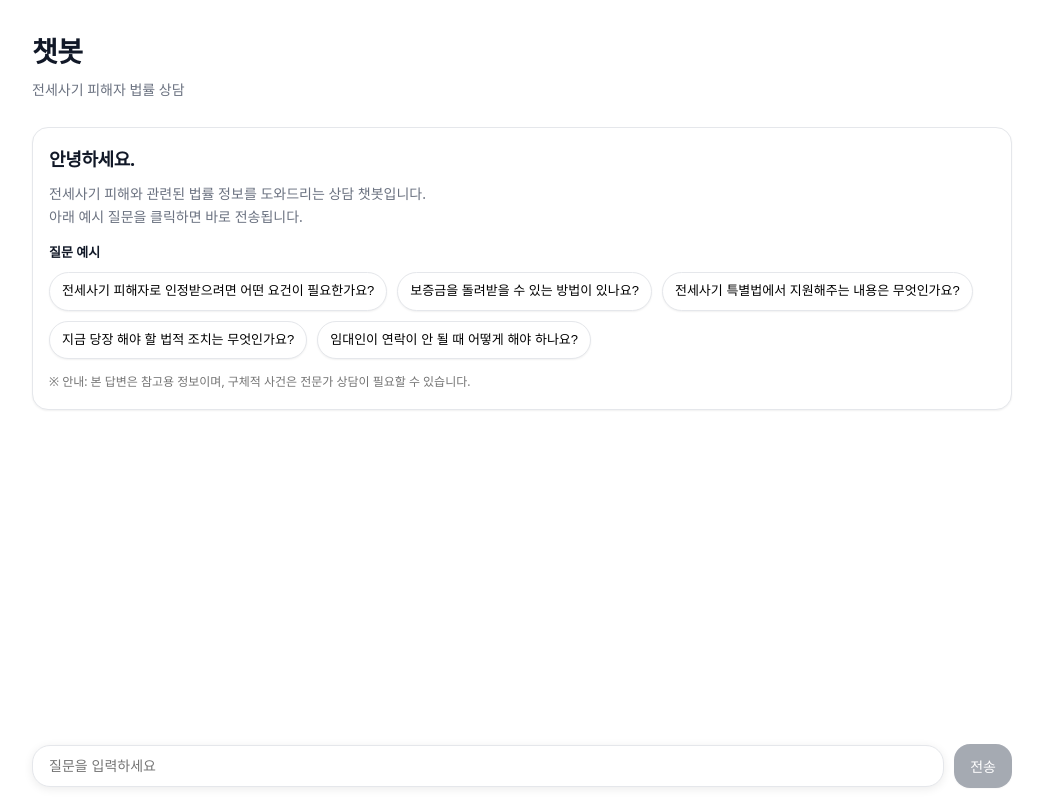
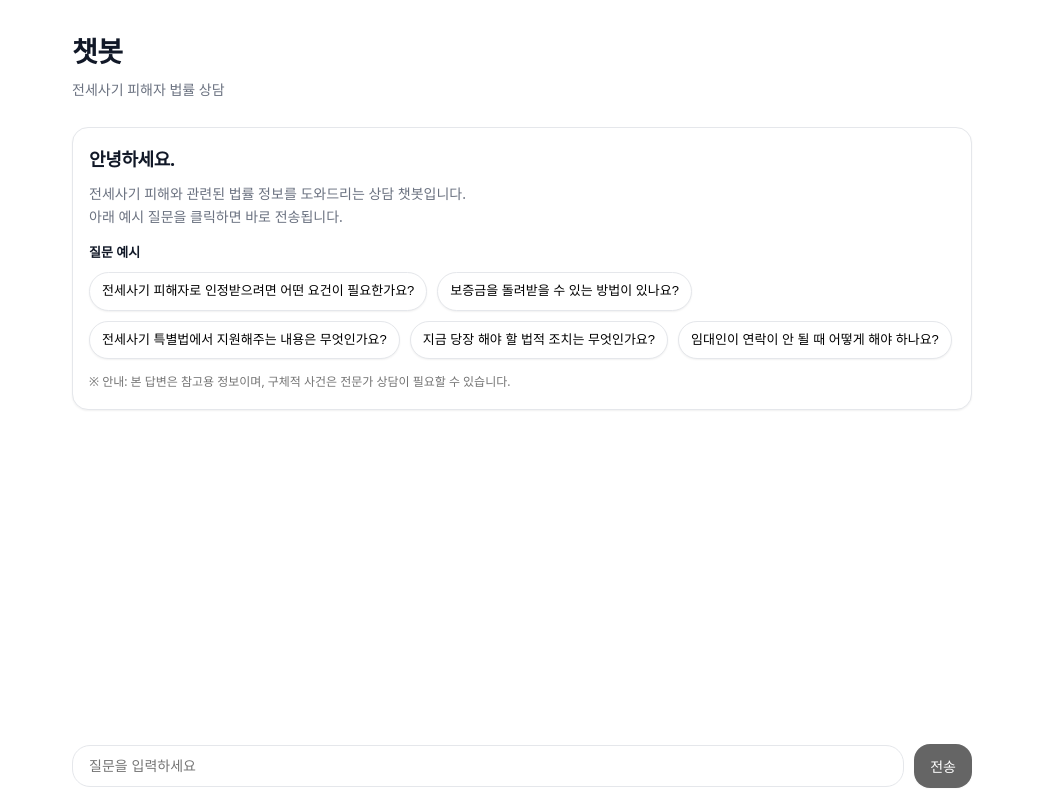
Before and after one commit to youneedpython/chatbot-law-production, a React app in the folder frontend/: page /chat/13b56b64-14df-4efa-8edf-567d80291c27 in a window 1280 px wide. Shown: the whole page, without its empty margins (118-1161 px from the left). Built offline with nearby package versions, Linux system fonts and the light colour scheme; no server answers; the HTML template or start-up script is replaced by a standard one.

Commit message:
refactor(frontend): clean up chat layout and input dock styles

```diff
--- a/frontend/src/App.css
+++ b/frontend/src/App.css
@@ -1,11 +1,11 @@
 /* =========================================================
-   App.css (FULL)
-   - No nested scroll (browser scroll only)
-   - Sticky bottom input like ChatGPT
-   - Minimal borders (dock border removed)
+   App.css (CLEAN)
+   - Browser scroll only (no nested scroll)
+   - Fixed bottom input dock (ChatGPT-like)
+   - Blank state + suggestion chips
    ========================================================= */
 
-/* ---------- Base / Reset ---------- */
+/* ---------- Theme / Tokens ---------- */
 :root{
   --bg: #ffffff;
   --panel: #ffffff;
@@ -18,35 +18,42 @@
 
   --shadow-sm: 0 1px 2px rgba(0,0,0,0.06);
   --shadow-md: 0 2px 10px rgba(0,0,0,0.08);
+
+  --container-max: 900px;
+
+  /* Bottom dock sizing */
+  --dock-bg: #ffffff;
+  --dock-pad-y: 12px;
+  --dock-pad-x: 16px;
+  --dock-gap: 10px;
+
+  /* Ensure messages are not covered by the dock */
+  --chat-bottom-space: 140px;
 }
 
+/* ---------- Reset ---------- */
 *{ box-sizing: border-box; }
 
-html, body{
-  height: auto;
-}
+html, body{ height: auto; }
 
 body{
   margin: 0;
   background: var(--bg);
   color: var(--text);
-  font-family: system-ui, -apple-system, Segoe UI, Roboto, Helvetica, Arial, "Apple SD Gothic Neo", "Noto Sans KR", "Malgun Gothic", sans-serif;
+  font-family: system-ui, -apple-system, Segoe UI, Roboto, Helvetica, Arial,
+    "Apple SD Gothic Neo", "Noto Sans KR", "Malgun Gothic", sans-serif;
   line-height: 1.55;
 }
 
-/* ---------- Page Layout ---------- */
-.page{
-  width: 100%;
-}
+/* ---------- Page / Container ---------- */
+.page{ width: 100%; }
 
-/* 중앙 폭 제한(데스크탑에서 너무 넓지 않게) */
 .container{
-  width: min(980px, calc(100% - 32px));
+  width: min(var(--container-max), calc(100% - 32px));
   margin: 0 auto;
   padding: 24px 0;
 }
 
-/* 채팅 레이아웃: 문서형(브라우저 스크롤) */
 .container.chatLayout{
   display: flex;
   flex-direction: column;
@@ -54,9 +61,7 @@ body{
 }
 
 /* ---------- Header ---------- */
-.header{
-  padding: 6px 0 2px;
-}
+.header{ padding: 6px 0 2px; }
 
 .title{
   margin: 0;
@@ -73,15 +78,7 @@ body{
 
 /* ---------- Chat Body (NO internal scroll) ---------- */
 .chatBody{
-  /* ✅ 내부 스크롤 금지: height/overflow 설정하지 않음 */
-  padding: 16px 0 130px; /* ✅ 입력창이 덮지 않도록 하단 여백 확보 */
-}
-
-.sectionLabel{
-  margin: 6px 0 12px;
-  font-size: 14px;
-  font-weight: 700;
-  color: var(--text);
+  padding: 16px 0 var(--chat-bottom-space);
 }
 
 /* ---------- Message Row / Bubble ---------- */
@@ -92,16 +89,9 @@ body{
   margin: 10px 0;
 }
 
-/* user는 우측 정렬, assistant는 좌측 정렬 */
-.msgRow.user{
-  justify-content: flex-end;
-}
+.msgRow.user{ justify-content: flex-end; }
+.msgRow.assistant{ justify-content: flex-start; }
 
-.msgRow.assistant{
-  justify-content: flex-start;
-}
-
-/* 아바타(이미지/아이콘) 영역이 있다면 */
 .avatar{
   width: 36px;
   height: 36px;
@@ -109,7 +99,6 @@ body{
   flex: 0 0 auto;
 }
 
-/* 말풍선 */
 .bubble{
   max-width: 720px;
   padding: 14px 16px;
@@ -122,33 +111,26 @@ body{
   overflow-wrap: anywhere;
 }
 
-/* 사용자 말풍선 */
 .bubble.user{
   background: var(--userBubble);
   border-color: transparent;
 }
 
-/* 어시스턴트 말풍선 */
 .bubble.assistant{
   background: var(--assistantBubble);
 }
 
-/* 말풍선 안에서 리스트/문단 가독성 */
-.bubble p{
-  margin: 0 0 10px;
-}
-.bubble p:last-child{
-  margin-bottom: 0;
-}
+.bubble p{ margin: 0 0 10px; }
+.bubble p:last-child{ margin-bottom: 0; }
+
 .bubble ul, .bubble ol{
   margin: 8px 0 8px 20px;
   padding: 0;
 }
-.bubble li{
-  margin: 4px 0;
-}
 
-/* 복사 버튼(있다면) */
+.bubble li{ margin: 4px 0; }
+
+/* Copy button (optional) */
 .copyBtn{
   display: inline-flex;
   align-items: center;
@@ -161,16 +143,16 @@ body{
   font-size: 12px;
   cursor: pointer;
 }
-.copyBtn:active{
-  transform: translateY(1px);
-}
 
-/* 타이핑 점(...) 로더 */
+.copyBtn:active{ transform: translateY(1px); }
+
+/* Typing dots */
 .typingDots{
   display: inline-flex;
   gap: 5px;
   align-items: center;
 }
+
 .typingDots span{
   width: 6px;
   height: 6px;
@@ -179,6 +161,7 @@ body{
   display: inline-block;
   animation: dotPulse 1.2s infinite ease-in-out;
 }
+
 .typingDots span:nth-child(2){ animation-delay: .15s; }
 .typingDots span:nth-child(3){ animation-delay: .3s; }
 
@@ -187,130 +170,58 @@ body{
   40%{ opacity: 1; transform: translateY(-2px); }
 }
 
-/* ---------- Bottom Input Dock (ChatGPT-like) ---------- */
-.chatInputDock{
-  position: sticky;
-  bottom: 0;
-  z-index: 50;
-
-  /* ✅ 도킹 영역 라인 제거 */
-  border: none !important;
-
-  /* 배경은 투명 + 패딩으로 “떠 있는” 느낌 */
-  background: transparent;
-  padding: 10px 0 18px;
-}
-
-/* ChatInput이 어떤 구조든, 아래 규칙이 최대한 자연스럽게 적용되도록 */
-.chatInputDock .chatInputWrap,
-.chatInputDock form{
-  display: flex;
-  gap: 10px;
-  align-items: center;
-}
-
-/* 입력 박스 (ChatGPT 느낌) */
-.chatInputDock input,
-.chatInputDock textarea{
-  width: auto;
-  border: 1px solid var(--border);
-  border-radius: 16px;
-  padding: 12px 14px;
-  outline: none;
-  background: #fff;
-  box-shadow: var(--shadow-md);
-  font-size: 14px;
-}
-
-/* 포커스 시 테두리만 살짝 */
-.chatInputDock input:focus,
-.chatInputDock textarea:focus{
-  border-color: #d1d5db;
-}
-
-/* 전송 버튼 */
-.chatInputDock button{
-  border: none;
-  border-radius: 14px;
-  padding: 11px 14px;
-  background: #6b7280;
-  color: #fff;
-  cursor: pointer;
-  box-shadow: var(--shadow-sm);
-  font-size: 14px;
-  white-space: nowrap;
-}
-.chatInputDock button:disabled{
-  opacity: .6;
-  cursor: not-allowed;
-}
-
-/* ---------- Responsive ---------- */
-@media (max-width: 640px){
-  .container{
-    width: calc(100% - 20px);
-    padding: 18px 0;
-  }
-  .title{
-    font-size: 22px;
-  }
-  .bubble{
-    max-width: 92vw;
-    padding: 12px 14px;
-  }
-  .chatBody{
-    padding-bottom: 150px; /* 모바일에서 키보드/버튼 고려 */
-  }
-}
-
-
-/* ====== FIX: input + button one-line (override) ====== */
-
-/* ---------- Bottom Input Dock ---------- */
+/* ---------- Bottom Input Dock (Fixed) ---------- */
 .chatInputDock{
   position: fixed;
   left: 0;
   right: 0;
   bottom: 0;
-  background: #ffffff;
-  padding: 12px 16px;
   z-index: 50;
+
+  background: var(--dock-bg);
+  padding: var(--dock-pad-y) var(--dock-pad-x);
 }
 
-/* ✅ 메시지 영역과 동일한 중앙 폭 */
 .chatInputInner{
-  max-width: 980px;           /* container와 통일 */
+  width: 100%;
+  max-width: var(--container-max);
   margin: 0 auto;
-  width: 100%;
 }
 
-/* 입력 + 버튼 한 줄 */
 .chatInputInner form{
   display: flex;
   align-items: center;
-  gap: 10px;
+  gap: var(--dock-gap);
 }
 
-/* 입력창 */
-.chatInputInner input{
+.chatInputInner input,
+.chatInputInner textarea{
   flex: 1;
   min-width: 0;
   padding: 12px 16px;
   border-radius: 18px;
-  border: 1px solid #e5e7eb;
+  border: 1px solid var(--border);
   font-size: 14px;
   outline: none;
+  background: #fff;
 }
 
-/* 전송 버튼 */
+.chatInputInner input:focus,
+.chatInputInner textarea:focus{
+  border-color: #d1d5db;
+}
+
 .chatInputInner button{
   padding: 12px 16px;
   border-radius: 16px;
   border: none;
-  background: #6b7280;
-  color: white;
+  /* background: #6b7280; */
+  background: #000;
+  color: #fff;
   font-size: 14px;
+  cursor: pointer;
   white-space: nowrap;
+  box-shadow: var(--shadow-sm);
 }
 
 .chatInputInner button:disabled{
@@ -318,16 +229,10 @@ body{
   cursor: not-allowed;
 }
 
-
 /* =========================================================
    Blank State + Suggestion Chips
-   - Show only when history is empty
-   - Calm, legal-service friendly tone
    ========================================================= */
-
-.blank{
-  padding: 10px 0 0;
-}
+.blank{ padding: 10px 0 0; }
 
 .blankCard{
   border: 1px solid var(--border);
@@ -337,9 +242,7 @@ body{
   box-shadow: var(--shadow-sm);
 }
 
-.blankHeader{
-  margin-bottom: 12px;
-}
+.blankHeader{ margin-bottom: 12px; }
 
 .blankTitle{
   margin: 0 0 8px;
@@ -382,13 +285,8 @@ body{
   box-shadow: var(--shadow-sm);
 }
 
-.chip:hover{
-  background: rgba(0,0,0,0.03);
-}
-
-.chip:active{
-  transform: translateY(1px);
-}
+.chip:hover{ background: rgba(0,0,0,0.03); }
+.chip:active{ transform: translateY(1px); }
 
 .blankNote{
   margin: 14px 0 0;
@@ -397,12 +295,24 @@ body{
   color: rgba(0,0,0,0.55);
 }
 
-/* 모바일에서 칩이 너무 꽉 차 보이지 않게 */
+/* ---------- Responsive ---------- */
 @media (max-width: 640px){
-  .blankCard{
-    padding: 16px 14px;
+  .container{
+    width: calc(100% - 20px);
+    padding: 18px 0;
   }
-  .chip{
-    padding: 9px 11px;
+
+  .title{ font-size: 22px; }
+
+  .bubble{
+    max-width: 92vw;
+    padding: 12px 14px;
   }
+
+  :root{
+    --chat-bottom-space: 160px;
+  }
+
+  .blankCard{ padding: 16px 14px; }
+  .chip{ padding: 9px 11px; }
 }
```
